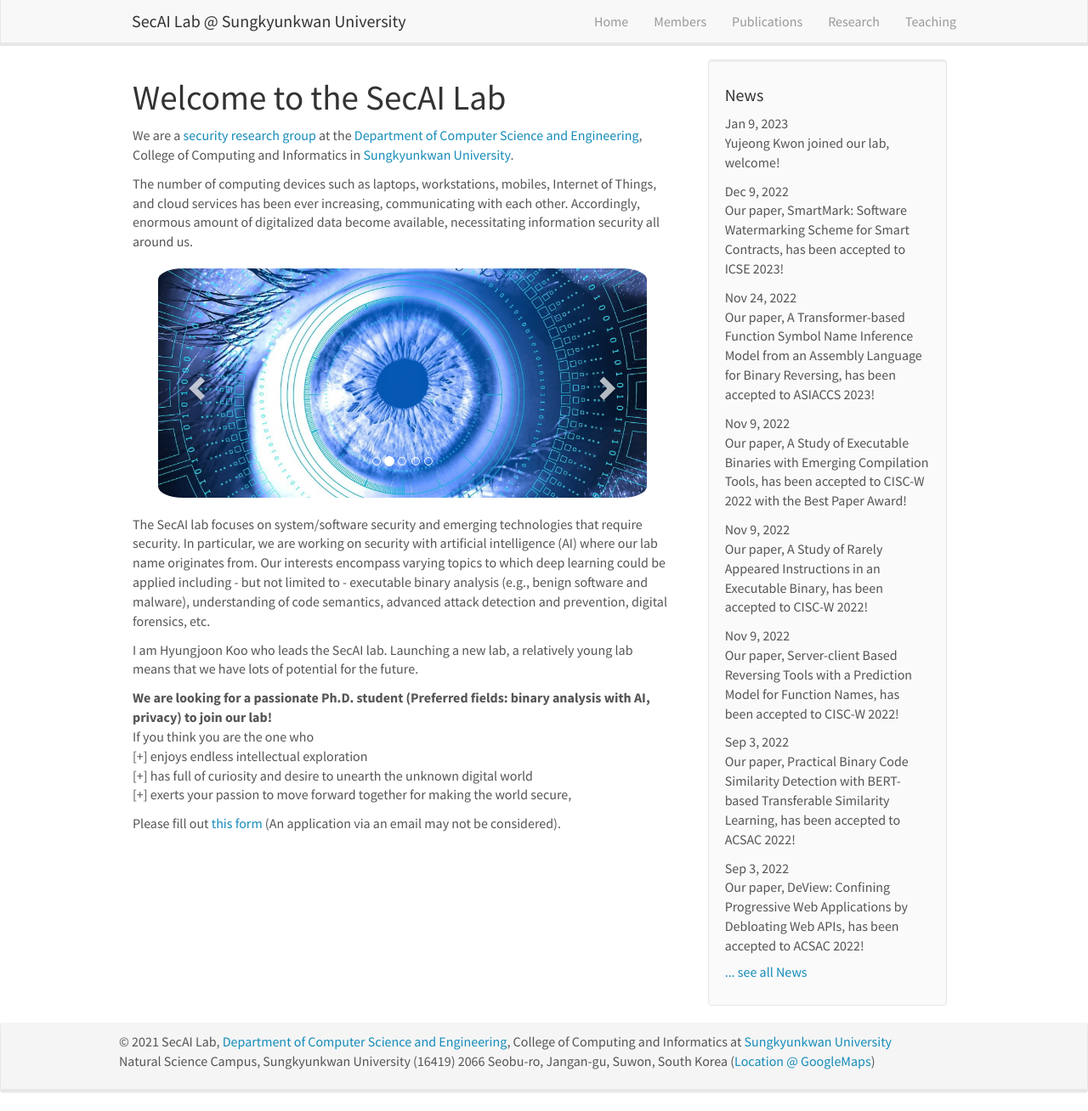
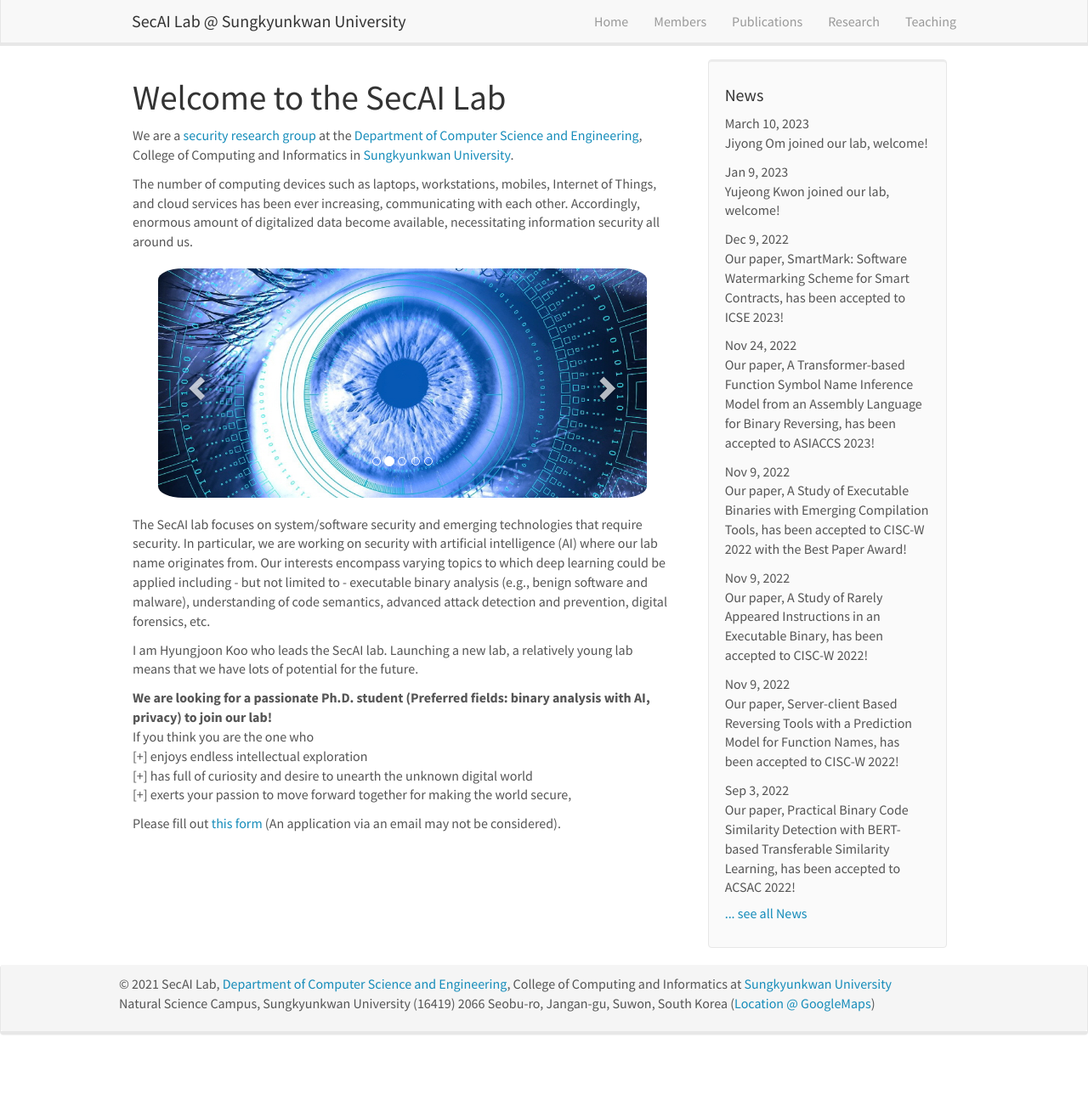
Before and after one commit to SecAI-Lab/secai-lab.github.io, a Jekyll site: the page built from _pages/home.md, in a window 1280 px wide and 1308 px high. Shown: the whole window at 85% size. Built offline with Jekyll 4.4.1, drawn with Linux system fonts in a browser that asks for light colours; nearby versions of some CDN libraries.

Commit message:
jiyong added

```diff
--- a/_data/news.yml
+++ b/_data/news.yml
@@ -1,3 +1,6 @@
+- date: March 10, 2023
+  headline: "Jiyong Om joined our lab, welcome!"
+
 - date: Jan 9, 2023
   headline: "Yujeong Kwon joined our lab, welcome!"
 
```
Also changed, not shown: _data/msb_students.yml (+8 -0 lines), images/members/jiyong.jpg (added).
